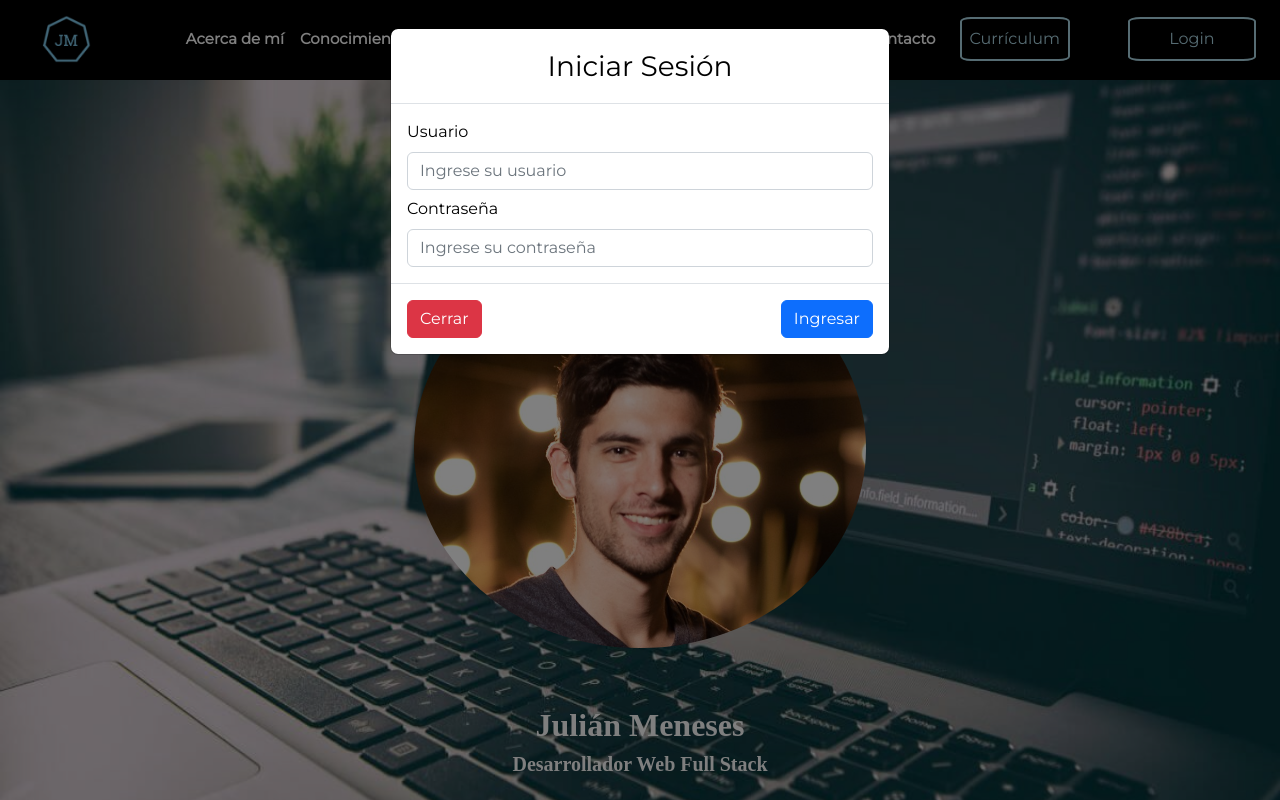
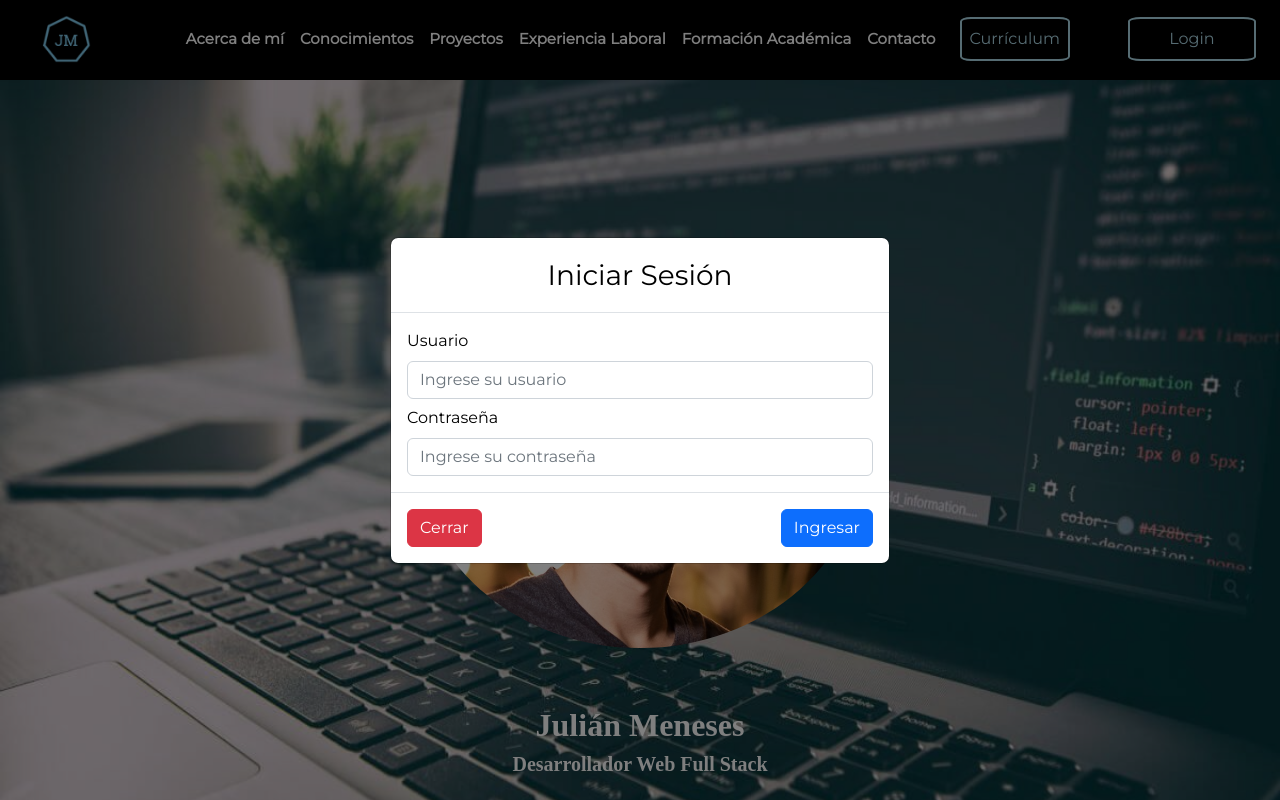
Before and after one commit to JulianMeneses1/Portafolio-FrontEnd-AP, an Angular app in the folder Proyecto-Angular/: page / in a window 1280 px wide. Both pictures are taken after a click on the link "Login". Shown: the top 800 px of the page. Built offline with nearby package versions, Linux system fonts and the light colour scheme.

Commit message:
cerrar modal

```diff
--- a/Proyecto-Angular/src/app/app.component.html
+++ b/Proyecto-Angular/src/app/app.component.html
@@ -1,4 +1,3 @@
-<app-modal-login></app-modal-login>
 <app-header></app-header>
 <app-banner></app-banner>
 <app-acercademi></app-acercademi>
--- a/Proyecto-Angular/src/app/app.component.ts
+++ b/Proyecto-Angular/src/app/app.component.ts
@@ -6,4 +6,6 @@ import { Component } from '@angular/core';
   styleUrls: ['./app.component.css']
 })
 export class AppComponent {
+
+
 }
--- a/Proyecto-Angular/src/app/components/header/header.component.html
+++ b/Proyecto-Angular/src/app/components/header/header.component.html
@@ -36,9 +36,10 @@
                     </li>
                 </ul>
                 <div class="d-flex justify-content-end me-lg-2">
-                    <a class="nav-link" href="#"> <button id="boton_login" (click)="contraerNav()" data-bs-toggle="modal" data-bs-target="#exampleModal">Login </button></a>
+                    <a class="nav-link" href="#"> <button id="boton_login" (click)="contraerNav()" data-bs-toggle="modal" data-bs-target="#loginModal">Login </button></a>
                 </div>
             </div>
         </div>
     </nav>
 </header>
+<app-modal-login></app-modal-login>
--- a/Proyecto-Angular/src/app/components/header/modal-login/modal-login.component.html
+++ b/Proyecto-Angular/src/app/components/header/modal-login/modal-login.component.html
@@ -1,9 +1,9 @@
-<div class="modal fade" id="exampleModal" tabindex="-1" role="dialog" aria-labelledby="exampleModalLabel"
+<div class="modal fade" [ngClass]="{'modal-lg': pantallaGrande}"  id="loginModal" tabindex="-1" aria-labelledby="loginModalLabel"
             aria-hidden="true">
-            <div class="modal-dialog" role="document">
+            <div class="modal-dialog modal-dialog-centered" role="document">
                 <div class="modal-content">
                     <div class="modal-header justify-content-center">
-                        <h3 class="modal-title" id="exampleModalLabel">Iniciar Sesión</h3>
+                        <h3 class="modal-title" id="loginModalLabel">Iniciar Sesión</h3>
                     </div>
                     <div class="modal-body">
                         <label for="user" class="form-label">Usuario</label>
@@ -26,8 +26,8 @@
                             placeholder="Ingrese su contraseña" >
                     </div>
                     <div class="modal-footer d-flex justify-content-between">
-                        <button type="button" class="btn btn-danger" data-dismiss="modal">Cerrar</button>
-                        <button type="button" class="btn btn-primary">Ingresar</button>
+                        <button type="button" class="btn btn-danger" [ngClass]="{'btn-lg': pantallaGrande}" data-bs-dismiss="modal">Cerrar</button>
+                        <button type="button" class="btn btn-primary" [ngClass]="{'btn-lg': pantallaGrande}" >Ingresar</button>
                     </div>
                 </div>
             </div>
--- a/Proyecto-Angular/src/app/components/header/modal-login/modal-login.component.ts
+++ b/Proyecto-Angular/src/app/components/header/modal-login/modal-login.component.ts
@@ -1,10 +1,20 @@
-import { Component } from '@angular/core';
+import { IfStmt } from '@angular/compiler';
+import { Component, OnInit} from '@angular/core';
 
 @Component({
   selector: 'app-modal-login',
   templateUrl: './modal-login.component.html',
   styleUrls: ['./modal-login.component.css']
 })
-export class ModalLoginComponent {
+export class ModalLoginComponent implements OnInit {
+
+  pantallaGrande:boolean=false;
+
+
+  ngOnInit(): void {
+    if(screen.width>1400){
+      this.pantallaGrande=true
+    }
+  }
 
 }
```
Also changed, not shown: Proyecto-Angular/src/app/components/header/header.component.ts (line endings or trailing spaces).
